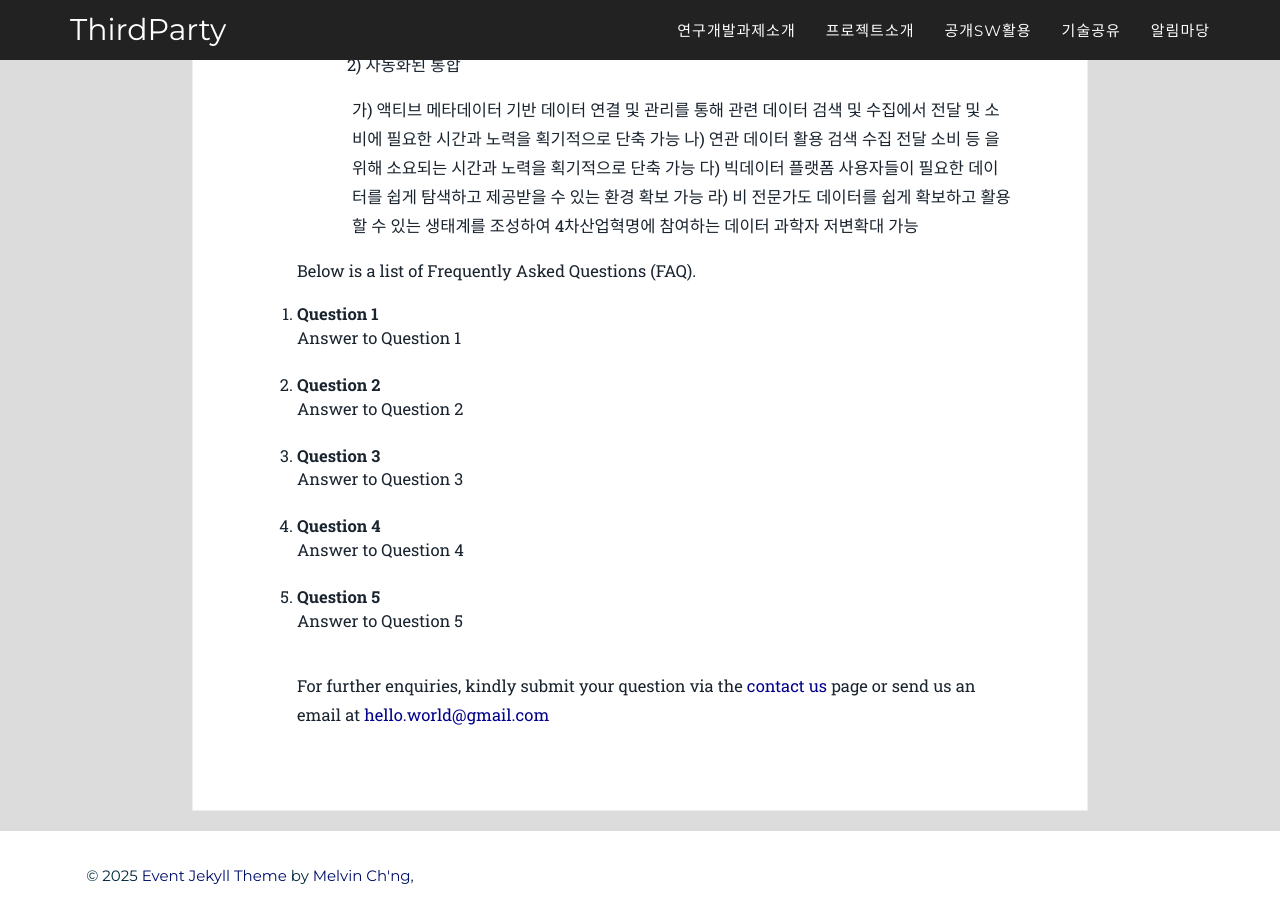
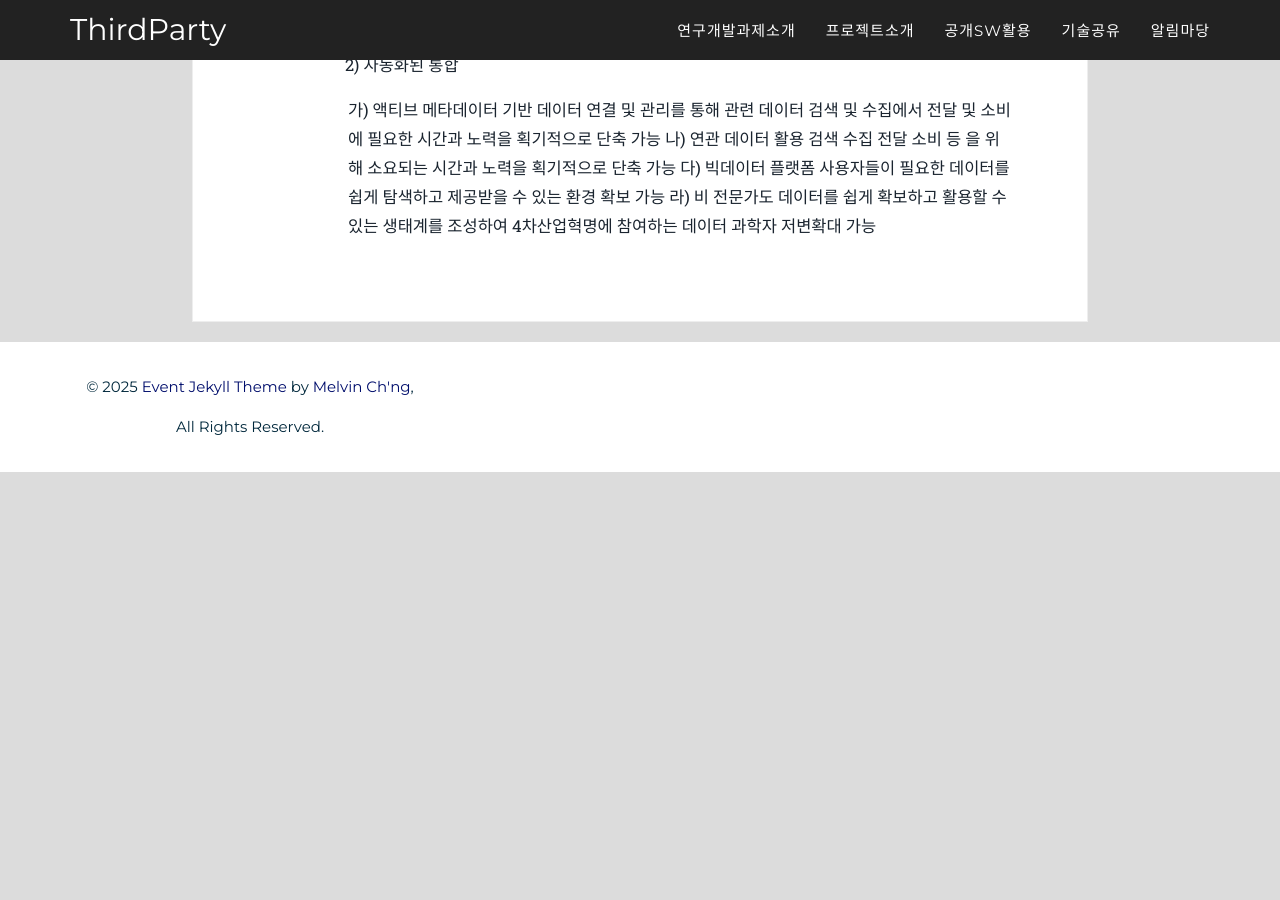
Before and after one commit to ThirdActiveDataExTech/ThirdActiveDataExTech.github.io, a Jekyll site: the page built from 2016_pages/project-intro.html, in a window 1280 px wide and 900 px high, scrolled down 1755 px. Built offline with Jekyll 4.4.1, drawn with Linux system fonts in a browser that asks for light colours; some web fonts are replaced; after the commit the page ends 2227 px from its top, so only the background shows below that.

Commit message:
[공개SW활용 탭 수정]
- 내용 추가
- css 수정

```diff
--- a/2016_pages/open-sw-uilize.html
+++ b/2016_pages/open-sw-uilize.html
@@ -1,11 +1,11 @@
 ---
 layout: 2016_default
 permalink: /openSW/utilize
-title: 사업개요
+title: 공개 SW 활용
 ---
 <!--background color-->
 <script type="text/javascript">
-    document.write ('<body style="background: Gainsboro fixed;">')
+    document.write ('<body style="background: Gainsboro; background-attachment: fixed;">')
 </script>
 
 <div class="black-frame about">
--- a/2016_pages/project-intro.html
+++ b/2016_pages/project-intro.html
@@ -63,31 +63,16 @@ title: 프로젝트 소개
             가. 능동형 데이터 확장 기술에 대한 수요 또는 수혜 기업 기관  연계형 실증 시스템 구축
             나. 이종 도메인 데이터 기반 능동형 데이터 확장 기술에 대한 시범서비스 적용
         </p>
-        <p style="margin-left: 50px;">1) 데이터 활용성 증대</p>
-        <p style="margin-left: 55px;">
+        <p style="margin-left: 48px;">1) 데이터 활용성 증대</p>
+        <p style="margin-left: 51px;">
             가) 동적으로 변화하는 데이터의 특성을 반영하여 통합적인 데이터 관리 체계를 구축하고 다종 데이터의 특성을 반영하여 복합분석이 가능한 기술 토대 마련 가능
             나) 액티브 메타데이터 구성 및 분석을 통해 데이터의 가치와 활용성 향상이 가능하 고 능동형 데이터 패키징 및 데이터 파이프라인 자동 구성을 통해 해당 도메인 지식이 부족한 비전문가도 데이터를 효율적으로 활용할 수 있는 환경 제공 가능
         </p>
-        <p style="margin-left: 50px;">2) 자동화된 통합</p>
-        <p style="margin-left: 55px;">
+        <p style="margin-left: 48px;">2) 자동화된 통합</p>
+        <p style="margin-left: 51px;">
             가) 액티브 메타데이터 기반 데이터 연결 및 관리를 통해 관련 데이터 검색 및 수집에서 전달 및 소비에 필요한 시간과 노력을 획기적으로 단축 가능
             나) 연관 데이터 활용 검색 수집 전달 소비 등 을 위해 소요되는 시간과 노력을 획기적으로 단축 가능
             다) 빅데이터 플랫폼 사용자들이 필요한 데이터를 쉽게 탐색하고 제공받을 수 있는 환경 확보 가능
             라) 비 전문가도 데이터를 쉽게 확보하고 활용할 수 있는 생태계를 조성하여 4차산업혁명에 참여하는 데이터 과학자 저변확대 가능
         </p>
-
-
-      <p>Below is a list of Frequently Asked Questions (FAQ).<p>
-        <ol>
-            {% for faq in site.data.twenty_16.faqs %}
-                <li><b>{{ faq.question }}</b>
-                    <br>{{ faq.answer }}<br><br>
-                </li>
-            {% endfor %}
-        </ol>
-
-        <p>
-            For further enquiries, kindly submit your question via the <a href="/#contacts">contact us</a>
-            page or send us an email at <a href="mailto:hello.world@gmail.com">hello.world@gmail.com</a>
-        </p>
     </div>
```
